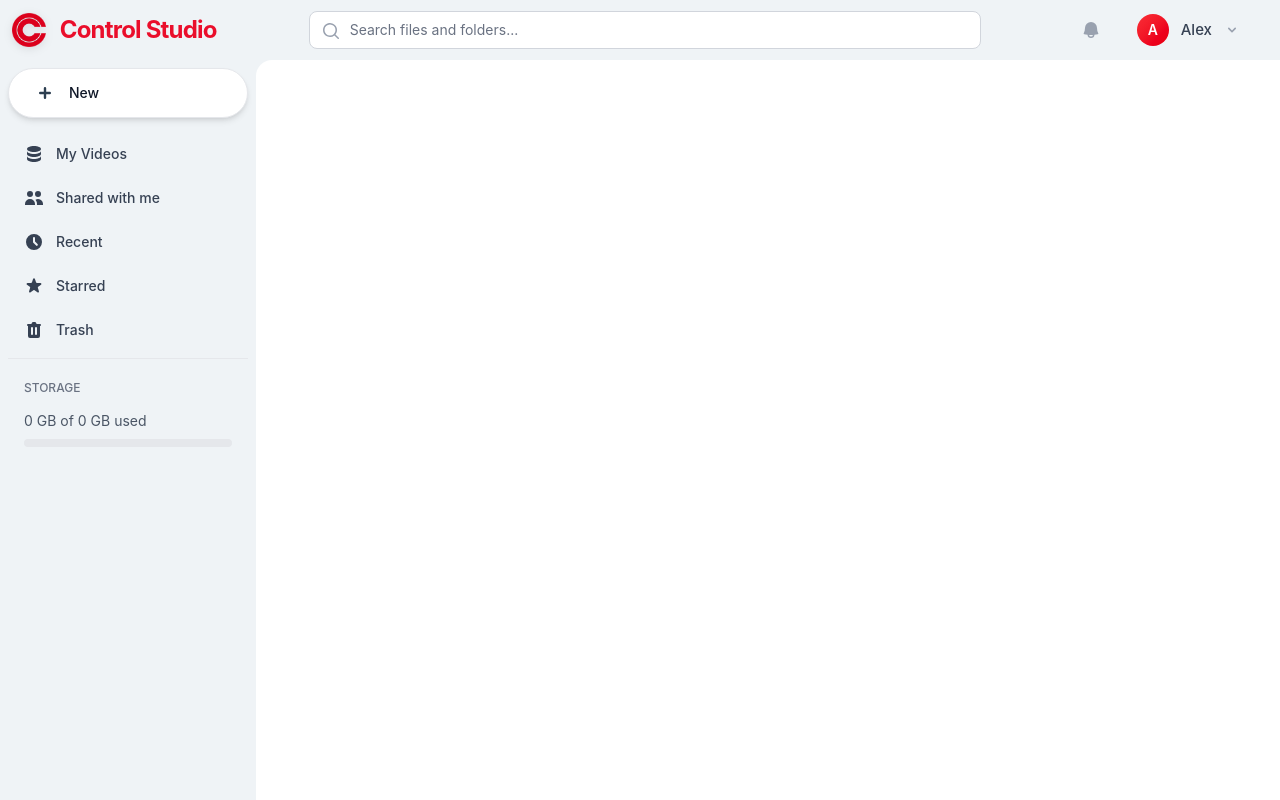
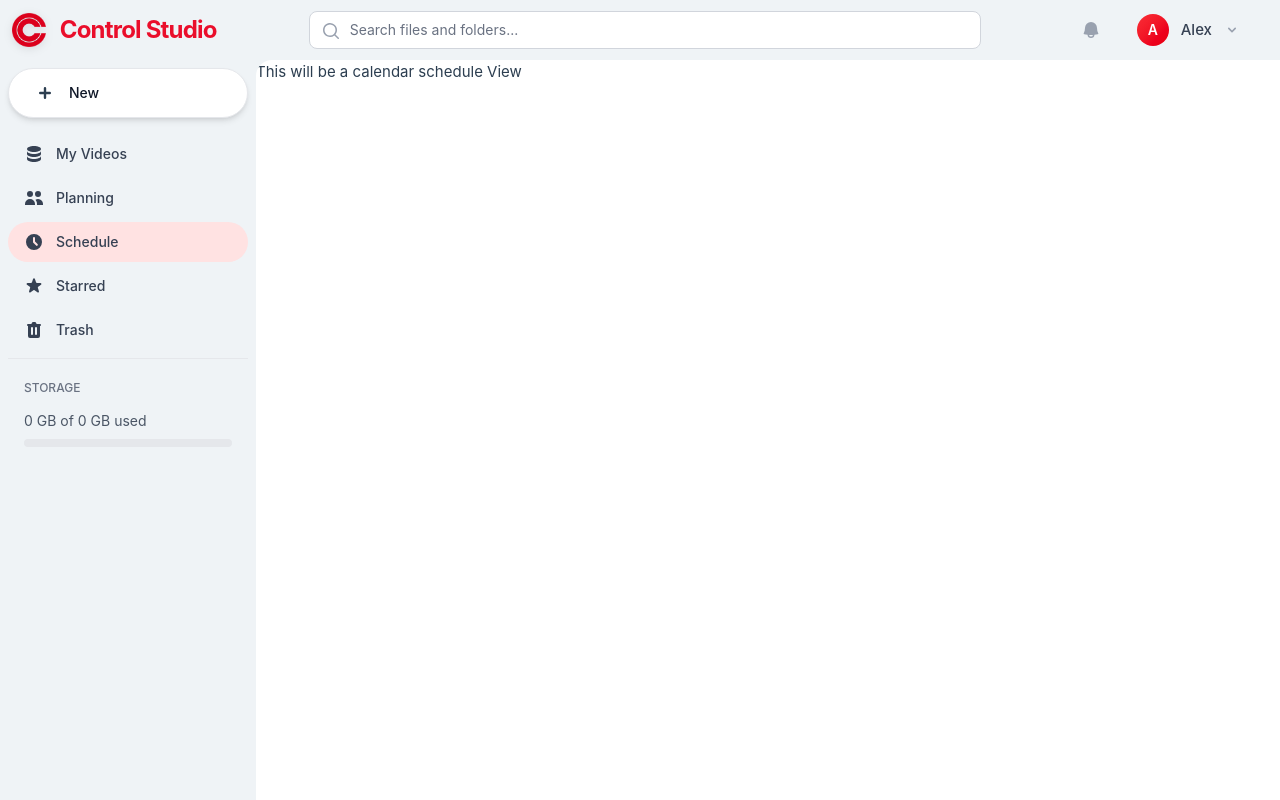
Before and after one commit to alexmen656/control-studio, a Vue app: page /schedule in a window 1280 px wide. Built offline with nearby package versions, Linux system fonts and the light colour scheme; the HTML template or start-up script is replaced by a standard one.

Commit message:
feat: Structure for new views

```diff
--- a/src/components/AppSidebar.vue
+++ b/src/components/AppSidebar.vue
@@ -49,16 +49,16 @@
                 </svg>
                 <span class="text-sm font-medium">My Videos</span>
             </router-link>
-            <router-link to="/shared"
+            <router-link to="/planning"
                 class="flex items-center space-x-3 px-4 py-2.5 text-gray-700 dark:text-gray-300 hover:bg-red-100 dark:hover:bg-red-900/20 rounded-full transition-colors"
                 active-class="bg-red-100 dark:bg-red-900/30 text-primary-700 dark:text-primary-200 hover:bg-primary-100 dark:hover:bg-red-900/40">
                 <svg class="w-5 h-5" fill="currentColor" viewBox="0 0 20 20">
                     <path
                         d="M9 6a3 3 0 11-6 0 3 3 0 016 0zM17 6a3 3 0 11-6 0 3 3 0 016 0zM12.93 17c.046-.327.07-.66.07-1a6.97 6.97 0 00-1.5-4.33A5 5 0 0119 16v1h-6.07zM6 11a5 5 0 015 5v1H1v-1a5 5 0 015-5z" />
                 </svg>
-                <span class="text-sm font-medium">Shared with me</span>
+                <span class="text-sm font-medium">Planning</span>
             </router-link>
-            <router-link to="/recent"
+            <router-link to="/schedule"
                 class="flex items-center space-x-3 px-4 py-2.5 text-gray-700 dark:text-gray-300 hover:bg-red-100 dark:hover:bg-red-900/20 rounded-full transition-colors"
                 active-class="bg-red-100 dark:bg-red-900/30 text-primary-700 dark:text-primary-200 hover:bg-primary-100 dark:hover:bg-red-900/40">
                 <svg class="w-5 h-5" fill="currentColor" viewBox="0 0 20 20">
@@ -66,7 +66,7 @@
                         d="M10 18a8 8 0 100-16 8 8 0 000 16zm1-12a1 1 0 10-2 0v4a1 1 0 00.293.707l2.828 2.829a1 1 0 101.415-1.415L11 9.586V6z"
                         clip-rule="evenodd" />
                 </svg>
-                <span class="text-sm font-medium">Recent</span>
+                <span class="text-sm font-medium">Schedule</span>
             </router-link>
             <router-link to="/starred"
                 class="flex items-center space-x-3 px-4 py-2.5 text-gray-700 dark:text-gray-300 hover:bg-red-100 dark:hover:bg-red-900/20 rounded-full transition-colors"
@@ -95,7 +95,7 @@
                 <div class="space-y-2">
                     <div class="flex items-center justify-between text-sm">
                         <span class="text-gray-600 dark:text-gray-400">{{ storageUsed }} {{ unit }} of {{ storageTotal
-                        }}
+                            }}
                             GB
                             used</span>
                     </div>
--- a/src/router/index.ts
+++ b/src/router/index.ts
@@ -25,14 +25,14 @@ const router = createRouter({
       component: () => import('../views/HomeView.vue'),
     },
     {
-      path: '/shared',
-      name: 'shared',
-      component: () => import('../views/HomeView.vue'),
+      path: '/schedule',
+      name: 'schedule',
+      component: () => import('../views/CalendarView.vue'),
     },
     {
-      path: '/recent',
-      name: 'recent',
-      component: () => import('../views/HomeView.vue'),
+      path: '/planning',
+      name: 'planning',
+      component: () => import('../views/PlanView.vue'),
     },
     {
       path: '/starred',
--- /dev/null
+++ b/src/views/CalendarView.vue
@@ -0,0 +1,3 @@
+<template>
+    <h1>This will be a calendar schedule View</h1>
+</template>
--- /dev/null
+++ b/src/views/PlanView.vue
@@ -0,0 +1,3 @@
+<template>
+    <h1>This will be a view for planning videos which should be recorded</h1>
+</template>
```
